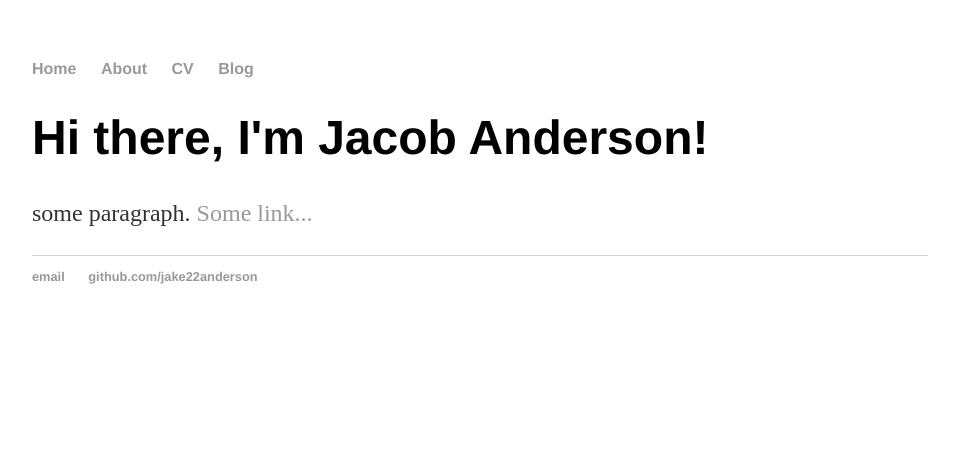
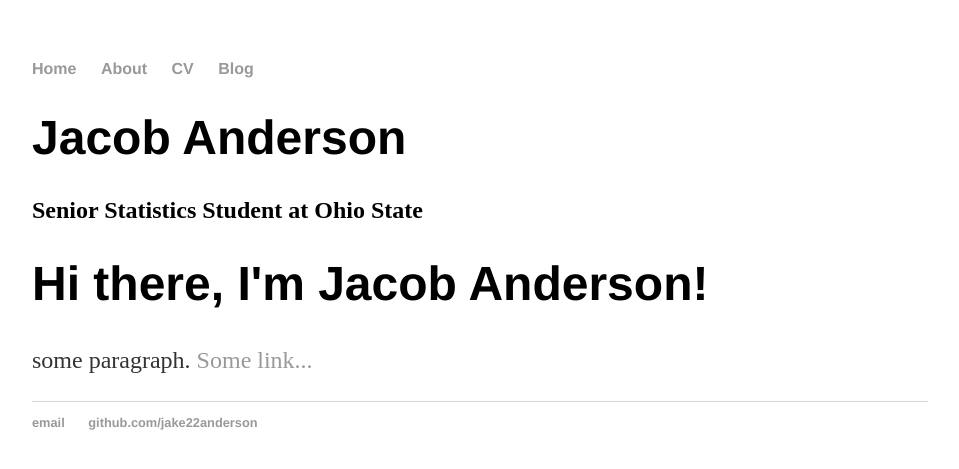
Before and after one commit to mtnartker/mtnartker.github.io, a Jekyll site: the page built from index.html, in a window 1280 px wide. Shown: the top 469 px of the page, without its empty margins (160-1119 px from the left). Built offline with Jekyll 4.4.1, drawn with Linux system fonts in a browser that asks for light colours.

Commit message:
Update index.html

```diff
--- a/index.html
+++ b/index.html
@@ -2,6 +2,8 @@
 layout: default
 title: Jacob Anderson, Ohio State
 ---
+<h1>Jacob Anderson</h1>
+<h2>Senior Statistics Student at Ohio State</h2>
 <div class="blurb">
 	<h1>Hi there, I'm Jacob Anderson!</h1>
 	<p>some paragraph. <a href="/link">Some link...</a></p>
```
